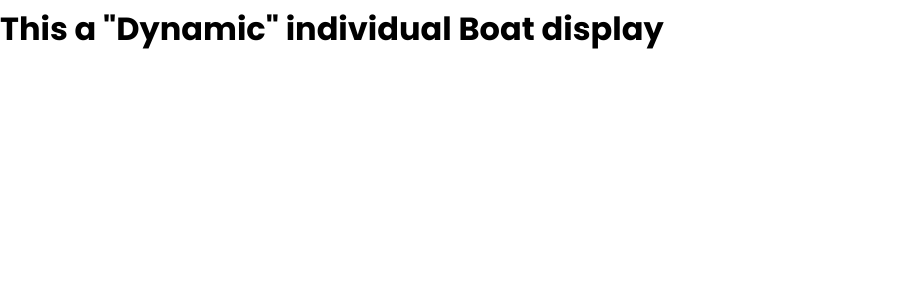
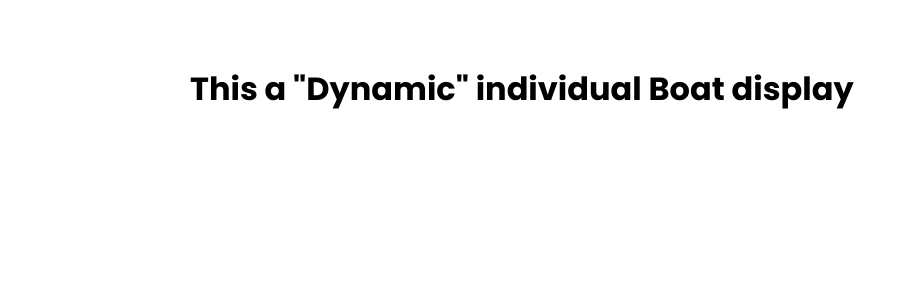
Before and after one commit to blksmth1725/Yatch_Rentals, a Next.js app in the folder yatch_rentals_frontend/: page /boats/1 in a window 1280 px wide. Shown: the top 300 px of the page, without its empty margins (0-916 px from the left). Built offline with nearby package versions, Linux system fonts and the light colour scheme.

Commit message:
Overlooked a final adjusment with initial styling

```diff
--- a/yatch_rentals_frontend/pages/boats/[slug].js
+++ b/yatch_rentals_frontend/pages/boats/[slug].js
@@ -1,7 +1,9 @@
+import Layout from "../../components/Layout";
+
 export default function Boat() {
   return (
-    <div>
+    <Layout>
       <h1>This a "Dynamic" individual Boat display</h1>
-    </div>
+    </Layout>
   );
 }
```
